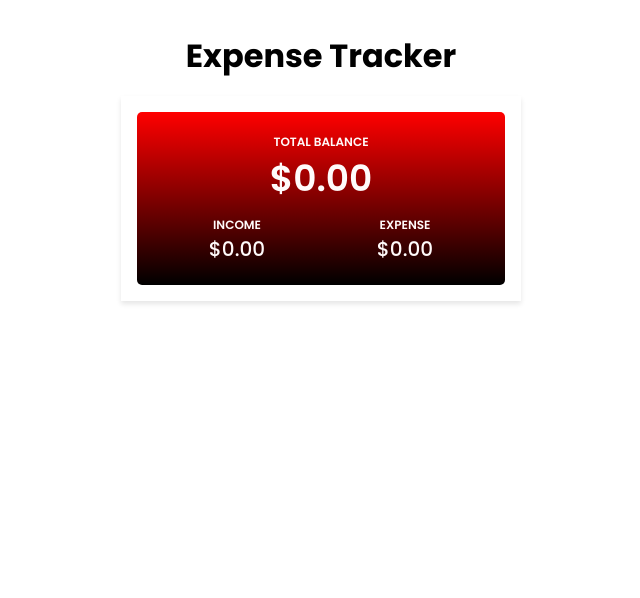
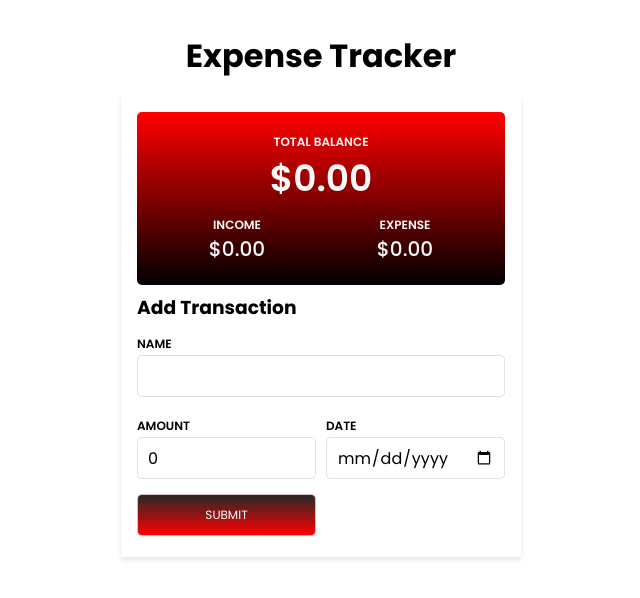
Before and after one commit to Almadhi07/Expense-Tracker-App, a plain HTML site: page index.html in a window 1280 px wide. Shown: the whole page, without its empty margins (319-959 px from the left). Drawn offline with Linux system fonts and the light colour scheme.

```diff
--- a/index.html
+++ b/index.html
@@ -22,7 +22,28 @@
                 <h5>Expense</h5>
                 <span id="expense">$0.00</span>
             </div>
+
         </header>
+        <section>
+            <h3>Add Transaction</h3>
+            <form id="transactionForm">
+                <div>
+                    <label for="name">Name</label>
+                    <input type="text" name="name" required />
+                </div>
+                <div>
+                    <label for="amount">Amount</label>
+                    <input type="number" name="amount" value="0" min="0.01" required>
+                </div>
+                <div>
+                    <label for="date">Date</label>
+                    <input type="date" name="date" required >
+                </div>
+                <div>
+                    <button type="submit">Submit</button>
+                </div>
+            </form>
+        </section>
     </main>
     <script src="app.js"></script>
 </body>
--- a/style.css
+++ b/style.css
@@ -19,6 +19,10 @@
     text-align:center
 
 
+}
+
+h3, header{
+    margin-bottom: 0.5rem;
 }
 
 main{
```
Also changed, not shown: README.md.
